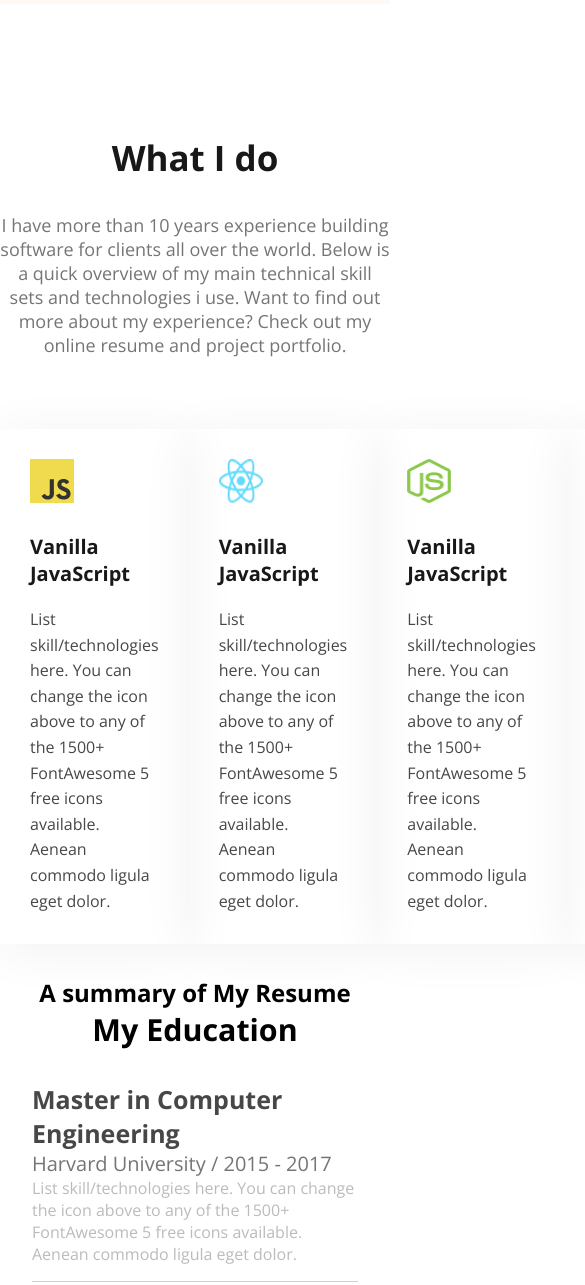
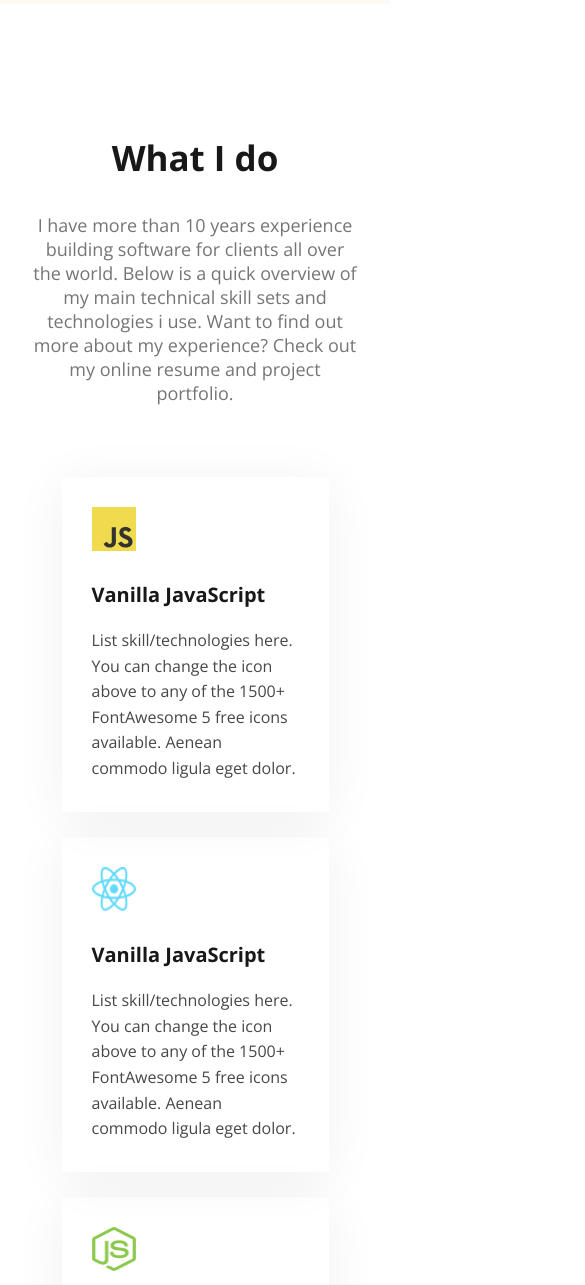
Before and after one commit to anika-kanok/Developer-protfolio, a plain HTML site: page index.html in a window 390 px wide. Shown: the part 1520-2805 px from the top of the page, 585 px wide, since content can reach past the window. Drawn offline with nearby package versions, Linux system fonts and the light colour scheme.

Commit message:
card done

```diff
--- a/style.css
+++ b/style.css
@@ -571,15 +571,23 @@ header{
          }
     }
 
+    /* about me section start here */
 
+    /* about me section  end here */
+
+
+    }
+
+    .do{
+        margin: 2rem;
     }
 
 
     .all-card{
-
-        & .card{
-
-        }
+        display: flex;
+        flex-direction: column;
+        align-items: center;
+        gap:1.60rem;
     }
 
 
```
